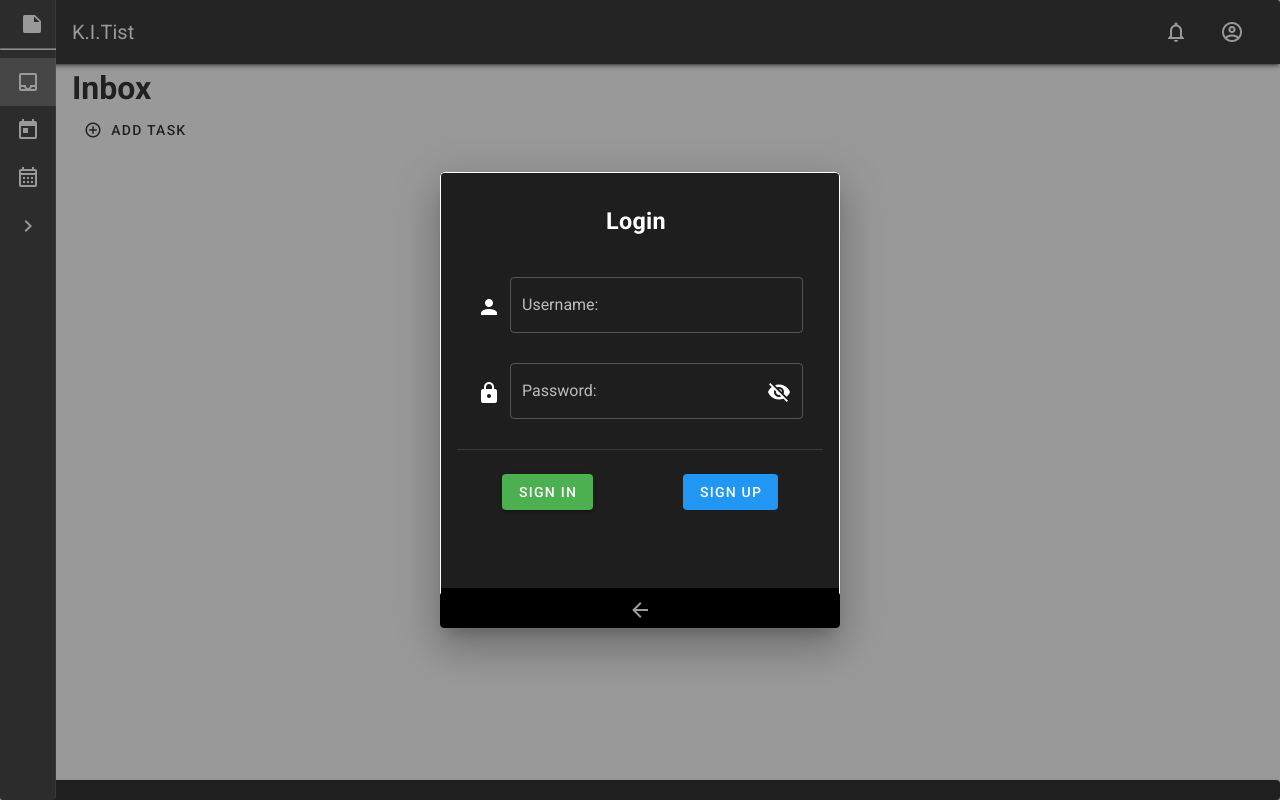
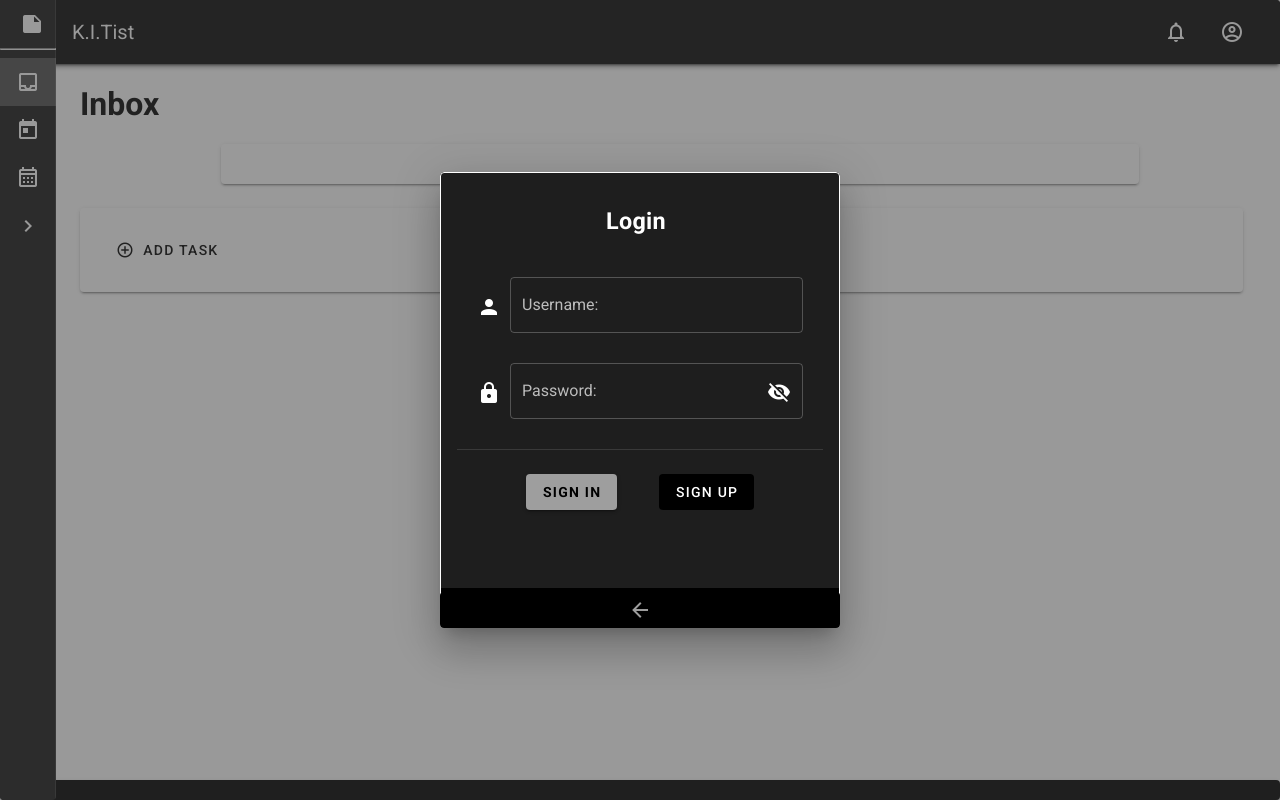
Before and after one commit to kimhorng/Todo-List, a Vue app: page /inbox in a window 1280 px wide. Both pictures are taken after a click on the button 1231 px from the left and 32 px from the top of the page. Built offline with nearby package versions, Linux system fonts and the light colour scheme.

Commit message:
Cusomizating, Adding card props to all the Task!

```diff
--- a/src/components/Login.vue
+++ b/src/components/Login.vue
@@ -25,15 +25,15 @@
                          id="password"
                          @click:append="showPassword =! showPassword"/>
             <v-divider></v-divider>
-            <v-layout class="mt-6" justify-space-around="">
-                <v-btn class="success" v-on="off">Sign in</v-btn>
+            <v-layout class="mt-6 mx-12" justify-space-around>
+                <v-btn color="grey black--text" v-on="off"><b>Sign in</b></v-btn>
                 <v-dialog
                          v-model="dialog"
                          width="400px"
                          >
                          <template v-slot:activator="{on}">
                             <v-btn
-                            class="info"
+                            class="black white--text"
                             v-on="on"
                             text>Sign up</v-btn>
                          </template>
--- /dev/null
+++ b/src/components/Notification.vue
@@ -0,0 +1,13 @@
+<template>
+    <v-card dark width="300px" height="400px"></v-card>
+</template>
+
+<script>
+export default {
+
+}
+</script>
+
+<style>
+
+</style>
--- a/src/components/SignUp.vue
+++ b/src/components/SignUp.vue
@@ -40,7 +40,7 @@
                          @click:append="showPassword1 =! showPassword1"/>
             <v-divider></v-divider>
             <v-layout class="mt-4" justify-space-around="">
-                <v-btn class="info">Register</v-btn>
+                <v-btn color="black white--text">Register</v-btn>
             </v-layout>
             </v-alert>
     </v-card>
--- a/src/components/Today.vue
+++ b/src/components/Today.vue
@@ -1,9 +1,9 @@
 <template>
-  <div class="ml-4">
-    <h1>Today</h1>
+  <v-card height="100%">
+    <h1 class="ml-2 pa-4">Today</h1>
       <Tasks v-bind:tasks="tasks" />
       <AddTaskToday v-on:add-task="addTask"/>
-  </div>
+  </v-card>
 </template>
 
 <script>
--- a/src/components/inbox.vue
+++ b/src/components/inbox.vue
@@ -1,6 +1,6 @@
 <template>
-  <div class="ml-4">
-    <h1>Inbox</h1>
+  <div height="100%">
+    <h1 class="ml-2 pa-4">Inbox</h1>
       <Tasks v-bind:tasks="tasks"/>
       <AddTask v-on:add-task="addTask"/>
   </div>
--- a/src/layout/AddTask.vue
+++ b/src/layout/AddTask.vue
@@ -1,6 +1,6 @@
 <template>
-    <div>
-        <!-- When cliked, all the ID to the data -->
+    <v-card width="95%" class="ml-lg-6 ml-3 pa-6">
+         <!-- When cliked, all the ID to the data -->
         <form @submit="addTask" >
 
             <v-btn v-if="seen1" text v-on:click='showAddTask'>
@@ -29,11 +29,13 @@
 
                     </v-col>
                 </v-row>
-                <v-btn type="submit" color="primary">Add Task</v-btn>
-                <v-btn text v-if="seen" v-on:click.prevent='showAddTask'>cancle</v-btn>
+                <v-layout justify-end="">
+                    <v-btn type="submit" color="primary">Add Task</v-btn>
+                <v-btn text v-if="seen" v-on:click.prevent='showAddTask' class="grey darken-3 ml-2" color="white">cancel</v-btn>
+                </v-layout>
             </div>
         </form>
-    </div>
+    </v-card>
 </template>
 <script>
 export default {
--- a/src/layout/AddTaskToday.vue
+++ b/src/layout/AddTaskToday.vue
@@ -1,6 +1,6 @@
 <template>
-    <div class="ml-4">
-        <form @submit="addTask" >
+<v-card class="ml-lg-6 ml-2 pa-6" width="95%">
+         <form @submit="addTask" >
             <v-btn v-if="seen1" text v-on:click='showAddTask'>
                 <v-icon left>add_circle_outline</v-icon>
                 <span>Add Task</span>
@@ -35,11 +35,13 @@
                 </v-flex>
                     </v-col>
                 </v-row>
-                <v-btn type="submit" color="primary">Add Task</v-btn>
-                <v-btn text v-if="seen" v-on:click.prevent='showAddTask'>cancle</v-btn>
+                <v-layout justify-end>
+                    <v-btn type="submit" color="primary">Add Task</v-btn>
+                <v-btn text v-if="seen" v-on:click.prevent='showAddTask' color="white" class="grey darken-3 ml-2">cancel</v-btn>
+                </v-layout>
             </div>
         </form>
-    </div>
+    </v-card>
 </template>
 <script>
 export default {
--- a/src/layout/NavBar.vue
+++ b/src/layout/NavBar.vue
@@ -6,9 +6,10 @@
             </v-btn>
             <v-toolbar-title>K.I.Tist</v-toolbar-title>
             <v-spacer v-for="n in 8" :key="n"></v-spacer>
-            <v-btn icon>
-                <v-icon >notifications_none</v-icon>
-            </v-btn>
+
+            <v-btn icon @click="showNoti">
+                <v-icon>notifications_none</v-icon>
+             </v-btn>
             <v-dialog
                 v-model="dialog"
                 width="400"
@@ -21,7 +22,7 @@
                     <v-icon >mdi-account-circle-outline</v-icon>
                 </v-btn>
             </template>
-                <Login/>
+                    <Login/>
                     <v-btn  color="black grey--text" @click="dialog = false">
                         <v-icon>mdi-arrow-left</v-icon>
                     </v-btn>
@@ -51,20 +52,22 @@
 <script>
 import Login from '../components/Login';
 import NavDrawer from '../pages/NavDrawer';
+
 export default {
     name : 'NavBar',
     components : {
         NavDrawer,
         Login,
+
     },
     data (){
         return{
             drawer : false,
             dialog: false,
-            mini : true
+            mini : true,
+            noti: false,
         }
-    }
-}
+    },}
 </script>
 
 <style>
--- a/src/layout/TaskItem.vue
+++ b/src/layout/TaskItem.vue
@@ -1,6 +1,8 @@
 <template>
-    <div class="task-item">
-        <p class="ml-4">
+    <v-layout justify-center="">
+        <v-card class="task-item pb-2 mb-5" dark="" width="90%">
+            <v-layout justify-space-between="">
+                <p class="ml-4">
             <v-checkbox
               v-model="ex4"
               label="Task :"
@@ -12,8 +14,16 @@
             <span  v-show="completed">{{task.title}}</span>
             <span v-show="completed"><sub>  ({{task.date}})</sub></span>
         </p>
+            <v-btn text class="mt-12" v-show="complete">
+                <v-icon flat>mdi-delete-circle-outline</v-icon>
+            </v-btn>
+            </v-layout>
 
-    </div>
+        <h4 v-if="check" class="ml-4 my-2" >
+            Complete!
+        </h4>
+    </v-card>
+    </v-layout>
 </template>
 
 <script>
@@ -25,9 +35,11 @@ export default {
             this.task = !this.task;
             this.date = !this.date;
             this.completed = this.completed == false;
+            this.check = !this.check;
         },
     },
     data:() =>({
+        check: false,
         completed: 'setDisable',
     })
 }
--- a/src/layout/Tasks.vue
+++ b/src/layout/Tasks.vue
@@ -1,9 +1,11 @@
 <template>
-    <div>
+    <v-layout justify-center="">
+        <v-card class="mb-lg-6 ml-lg-6 py-2 ml-2 mb-4 pt-8" width="75%">
         <div v-bind:key="task.id" v-for= " task in tasks">
             <TaskItem v-bind:task="task"/>
         </div>
-    </div>
+    </v-card>
+    </v-layout>
 </template>
 
 <script>
--- a/src/router/index.js
+++ b/src/router/index.js
@@ -2,6 +2,7 @@ import Vue from 'vue'
 import VueRouter from 'vue-router'
 import Today from '../components/Today.vue'
 import inbox from '../components/inbox.vue'
+import Noti from '../components/Notification.vue'
 // import Next7day from '../components/Next7day.vue'
 Vue.use(VueRouter)
 
@@ -23,6 +24,11 @@ const routes = [
   //   component: Next7day
 
   // }
+  {
+    path: '/Notification',
+    name: 'Notification',
+    component: Noti,
+  }
 
 ]
 
```
